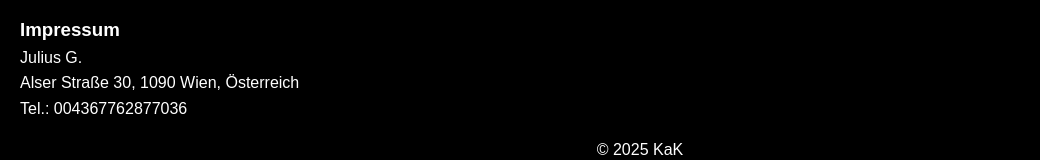
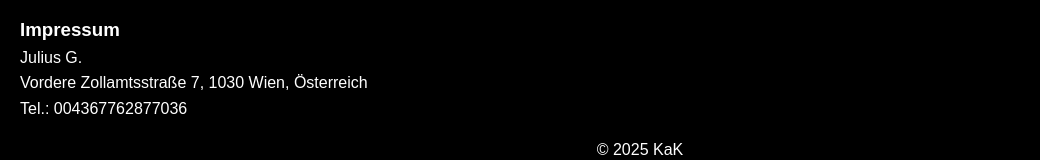
Before and after one commit to DieFahrradKette/KrachamKanal, a plain HTML site: page index.html in a window 1280 px wide. Shown: the part 3009-3169 px from the top of the page, without its empty margins (0-1040 px from the left). Drawn offline with Linux system fonts and the light colour scheme; a script that the page names is missing; a web font is replaced by a local one.

Commit message:
Update index.html

```diff
--- a/index.html
+++ b/index.html
@@ -173,8 +173,7 @@
       <h3>Impressum</h3>
       <p>Julius G.
 
-        <p>Alser Straße 30,
-        1090 Wien,
+        <p>Vordere Zollamtsstraße 7, 1030 Wien,
         Österreich</p>
 
         <p>Tel.: 004367762877036</p>
```
